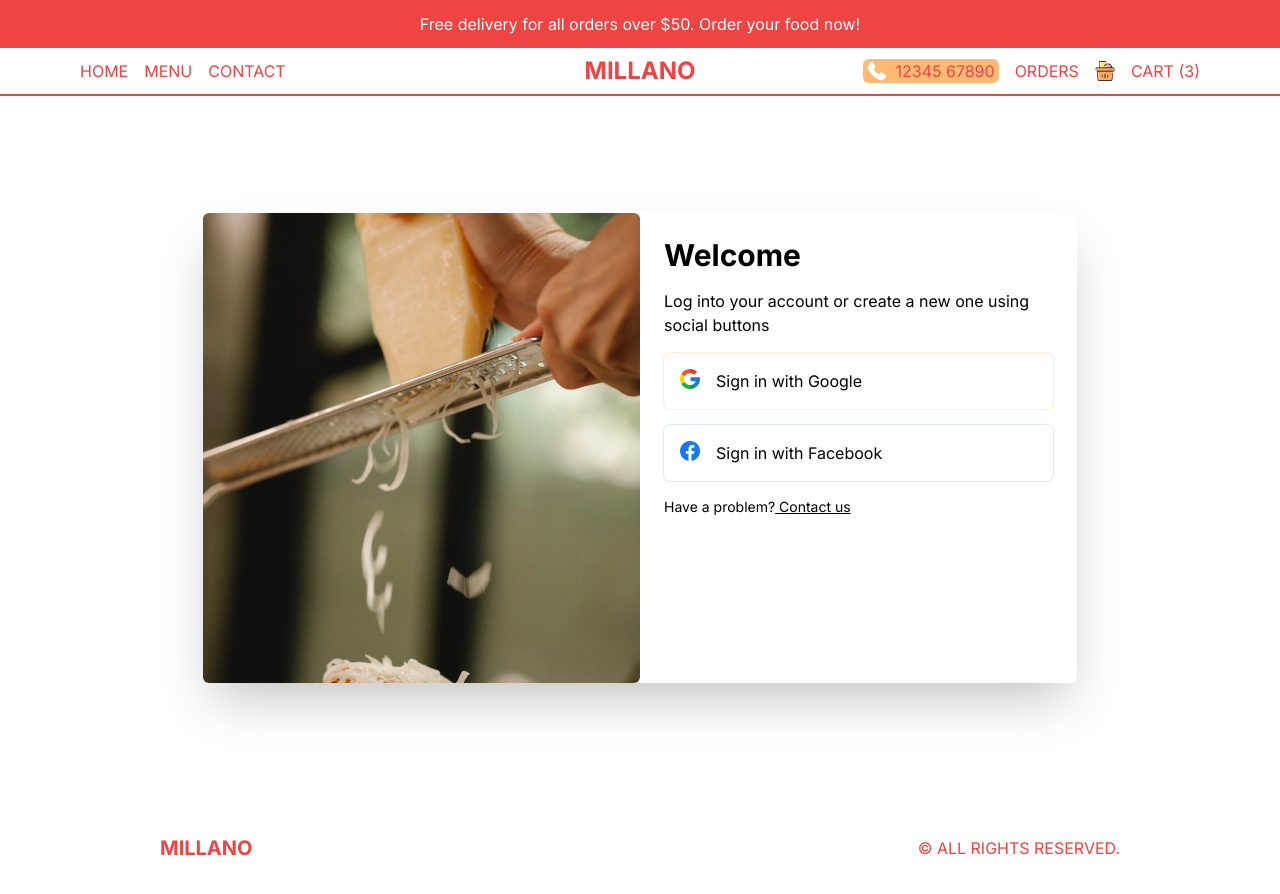
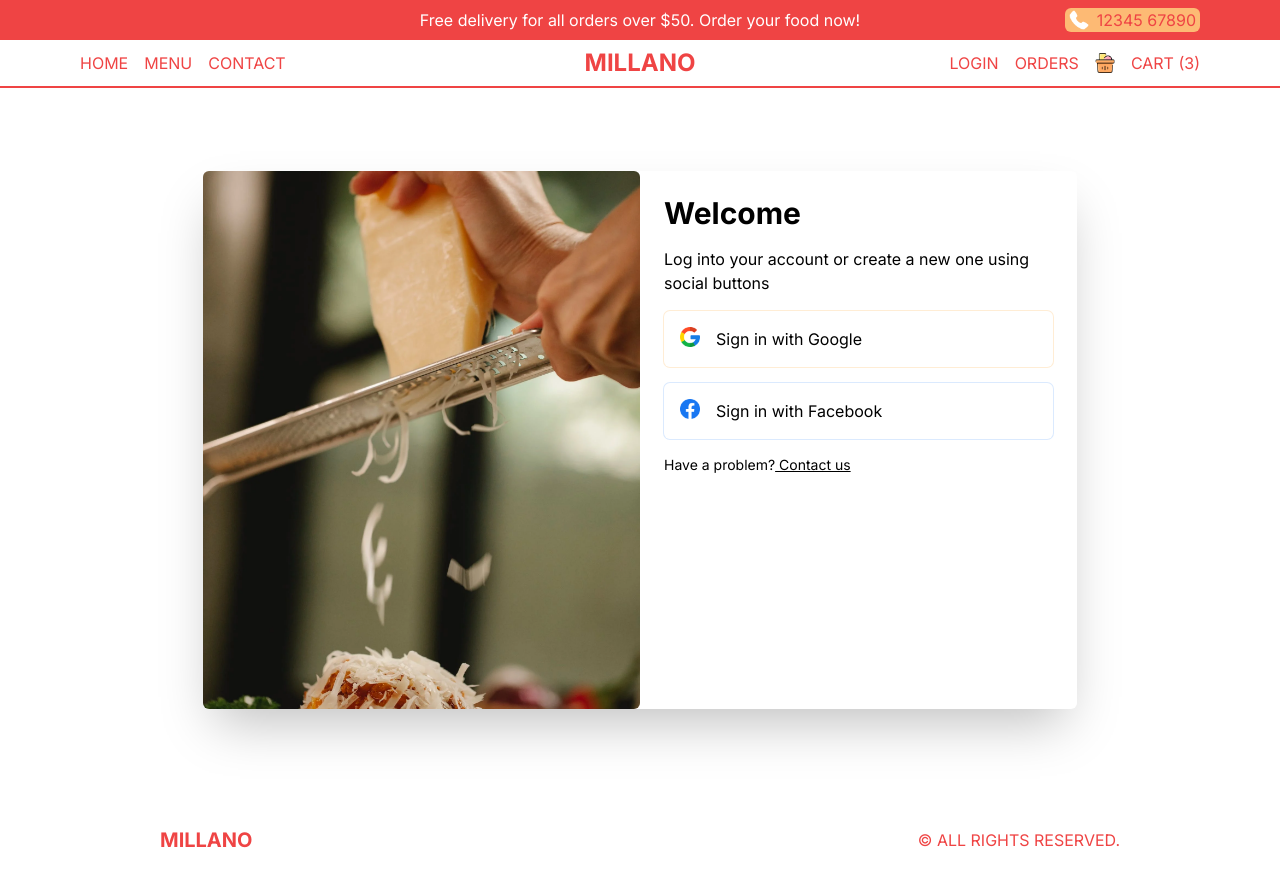
Before and after one commit to Shahreyar00/NextJs-Restaurant-App, a Next.js app: page /login in a window 1280 px wide. Built offline with nearby package versions, Linux system fonts and the light colour scheme.

Commit message:
made adjustments for showing all components

```diff
--- a/src/app/login/page.tsx
+++ b/src/app/login/page.tsx
@@ -5,7 +5,7 @@ import React from 'react'
 const LoginPage = () => {
     return (
         <div className="p-4 h-[calc(100vh-6rem)] flex items-center justify-center">
-            <div className=" h-full shadow-2xl rounded-md flex flex-col md:flex-row md:h-[70%] md:w-full lg:w-[70%] 2xl:w-1/3">
+            <div className=" h-full shadow-2xl rounded-md flex flex-col md:flex-row md:h-[80%] md:w-full lg:w-[70%] 2xl:w-1/3">
                 <div className="relative h-1/3 w-full md:h-full md:w-1/2">
                     <Image src="/loginBg.png" alt="" fill className="object-cover rounded-md" />
                 </div>
--- a/src/components/Navbar.tsx
+++ b/src/components/Navbar.tsx
@@ -21,15 +21,17 @@ const Navbar = () => {
                 <Menu />
             </div>
             <div className="hidden md:flex gap-4 items-center justify-end flex-1">
-                <div className="absolute top-3 r-2 xl:static flex items-center gap-2 cursor-pointer bg-orange-300 px-1 rounded-md">
+                <div className="absolute top-2 r-2 2xl:static flex items-center gap-2 cursor-pointer bg-orange-300 px-1 rounded-md">
                     <Image src="/phone.png" alt="" width={20} height={20} />
                     <span>12345 67890</span>
                 </div>
-                {!user ? (
+                {/* {!user ? (
                     <Link href="/login">Login</Link>
                 ) : (
                     <Link href="/orders">Orders</Link>
-                )}
+                )} */}
+                <Link href="/login">Login</Link>
+                <Link href="/orders">Orders</Link>
                 <CartIcon />
             </div>
         </div>
--- a/src/components/Notification.tsx
+++ b/src/components/Notification.tsx
@@ -2,7 +2,7 @@ import React from 'react'
 
 const Notification = () => {
     return (
-        <div className='h-12 bg-red-500 text-white px-2 md:px-4 flex items-center justify-center text-center text-sm md:text-base cursor-pointer'>
+        <div className='h-10 bg-red-500 text-white px-2 md:px-4 flex items-center justify-center text-center text-sm md:text-base cursor-pointer'>
             Free delivery for all orders over $50. Order your food now!
         </div>
     )
```
